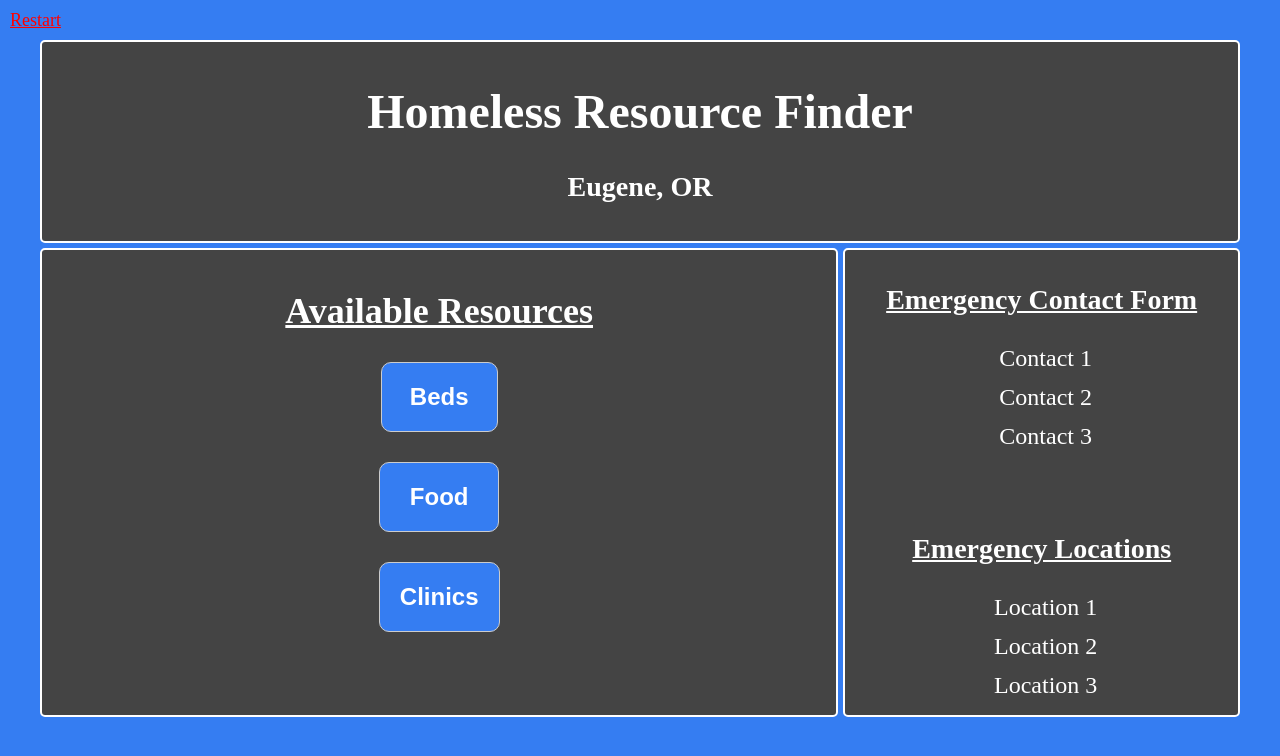
After one commit to Hack4Eugene/homeless-resource-finder-dont-spoil-endgame-2019, a Flask app: template templates/index_es.html in a window 1280 px wide. The commit adds this page. Shown: the top 756 px of the page. Run offline with Flask 2, Linux system fonts and the light colour scheme; the template is opened without the code that fills it, so the values that code supplies are empty.

```diff
--- /dev/null
+++ b/templates/index_es.html
@@ -0,0 +1,146 @@
+<!DOCTYPE html>
+<html lang="en">
+  <head>
+    <meta charset="UTF-8" />
+    <meta name="viewport" content="width=device-width, initial-scale=1.0" />
+    <meta http-equiv="X-UA-Compatible" content="ie=edge" />
+    <title>Homeless Resource Finder</title>
+    <link rel="stylesheet" href="../static/css/gallery.css" />
+  </head>
+  <body>
+    <div class="container">
+      <div class="Menu Header">
+        <h1>Homeless Resource Finder</h1>
+        <h3>Eugene, OR</h3>
+        <a
+          style="position:absolute; top:10px; left:10px; font-size:18px; color:red;"
+          href="http://localhost:5000/about"
+          >Restart</a
+        >
+      </div>
+
+      <div class="Menu Resources">
+        <form method="POST" action="/search" id="search" name="resGet">
+          <h2 style="text-decoration:underline;">Available Resources</h2>
+          <div id="buttonWrapper">
+            <button
+              style="padding: 20px 28px 20px 28px; "
+              type="submit"
+              id="beds"
+              name="sub"
+              value="beds"
+            >
+              Beds
+            </button>
+            <br />
+            <button
+              style="padding: 20px 30px 20px 30px; "
+              type="submit"
+              id="food"
+              name="sub"
+              value="food"
+            >
+              Food
+            </button>
+            <br />
+            <button
+              style="padding: 20px 20px 20px 20px; "
+              type="submit"
+              id="clinic"
+              name="sub"
+              value="clinic"
+            >
+              Clinics
+            </button>
+          </div>
+        </form>
+      </div>
+      <div class="Menu ContactForm">
+        <h2 style="text-decoration:underline; font-size:28px;">
+          Emergency Contact Form
+        </h2>
+        <a href="#">Contact 1</a> <a href="#">Contact 2</a>
+        <a href="#">Contact 3</a> <br />
+        <br />
+        <h2 style="text-decoration:underline; font-size:28px;">
+          Emergency Locations
+        </h2>
+        <a href="#">Location 1</a> <a href="#">Location 2</a>
+        <a href="#">Location 3</a>
+      </div>
+    </div>
+    <script src="http://code.jquery.com/jquery-latest.min.js"></script>
+  </body>
+</html>
+
+<!--
+    <!DOCTYPE html>
+  <html lang="en">
+    <head>
+      <meta charset="UTF-8" />
+      <meta name="viewport" content="width=device-width, initial-scale=1.0" />
+      <meta http-equiv="X-UA-Compatible" content="ie=edge" />
+      <title>Homeless Resource Finder</title>
+      <link rel="stylesheet" href="../static/css/gallery.css" />
+    </head>
+    <body>
+      <div class="container">
+        <div class="Menu Header">
+          <h1>Homeless Resource Finder</h1>
+          <h3>Eugene, OR</h3>
+        </div>
+
+        <div class="Menu Resources">
+          <form method="POST" action="/search" id="search" name="resGet">
+            <h2 style="text-decoration:underline;">Available Resources</h2>
+            <div id="buttonWrapper">
+              <button
+                style="padding: 20px 28px 20px 28px; "
+                type="button"
+                id="beds"
+                name="beds"
+                onclick="window.location.href = 'http://localhost:5000/beds';"
+              >
+                Beds
+              </button>
+              <br />
+              <button
+                style="padding: 20px 30px 20px 30px; "
+                type="button"
+                id="food"
+                name="food"
+                onclick="window.location.href = 'http://localhost:5000/food';"
+              >
+                Food
+              </button>
+              <br />
+              <button
+                style="padding: 20px 20px 20px 20px; "
+                type="button"
+                id="clinics"
+                name="clinics"
+                onclick="window.location.href = 'http://localhost:5000/clinics';"
+              >
+                Clinics
+              </button>
+            </div>
+          </form>
+        </div>
+        <div class="Menu ContactForm">
+          <h2 style="text-decoration:underline; font-size:28px;">
+            Emergency Contact Form
+          </h2>
+          <a href="#">Contact 1</a> <a href="#">Contact 2</a>
+          <a href="#">Contact 3</a> <br />
+          <br />
+          <h2 style="text-decoration:underline; font-size:28px;">
+            Emergency Locations
+          </h2>
+          <a href="#">Location 1</a> <a href="#">Location 2</a>
+          <a href="#">Location 3</a>
+        </div>
+      </div>
+      <script src="http://code.jquery.com/jquery-latest.min.js"></script>
+    </body>
+  </html>
+-->
```
Also changed, not shown: static/scale.js (+10 -50 lines), templates/about_es.html (+5 -4 lines), templates/userselection_es.html (added, +56 -0 lines).
